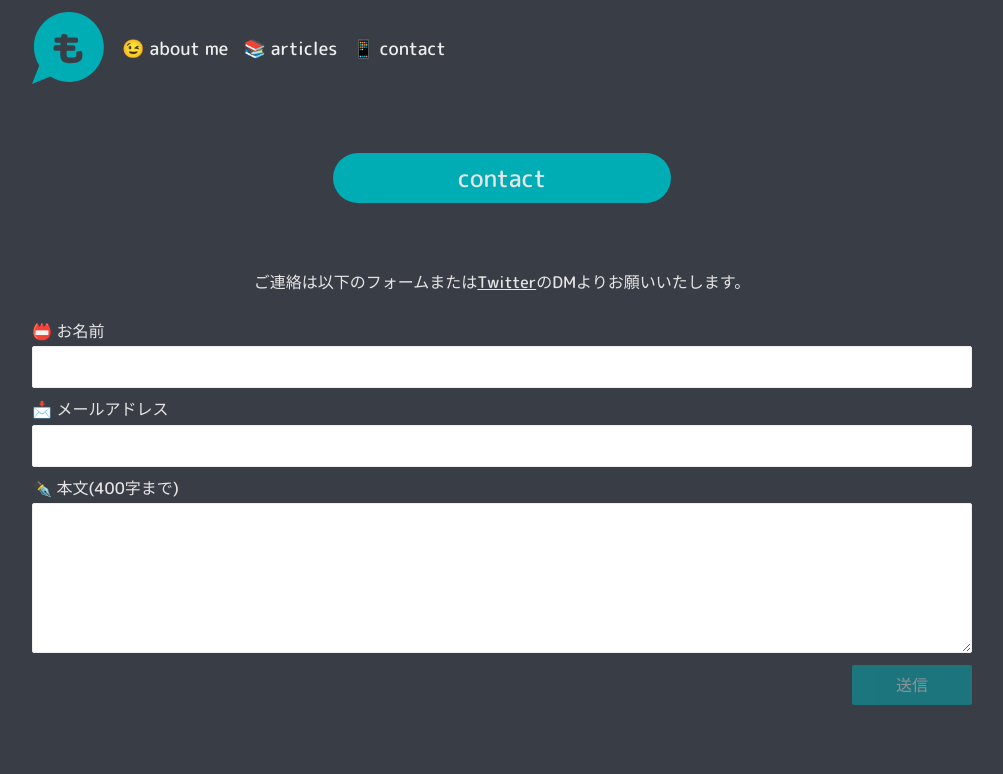
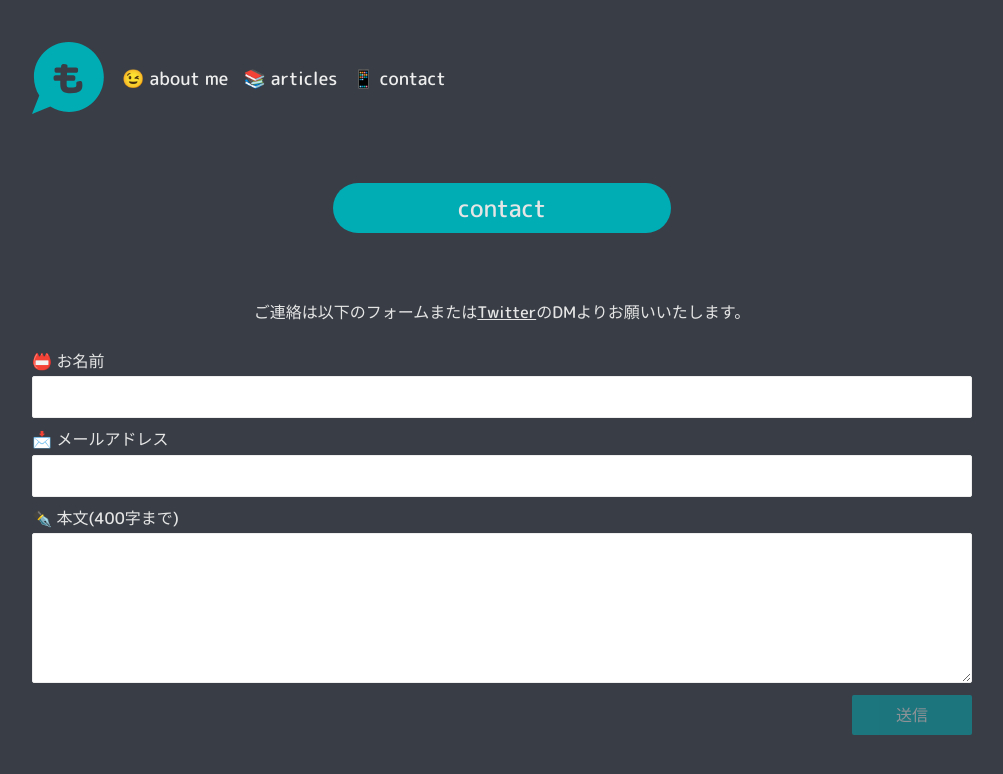
Before and after one commit to uutarou10/mogam.in, a Next.js app: page /contact in a window 1280 px wide. Shown: the top 774 px of the page, without its empty margins (138-1141 px from the left). Built offline with nearby package versions, Linux system fonts and the light colour scheme.

Commit message:
Layoutコンポーネントを作ってページのレイアウトを切り出し

```diff
--- /dev/null
+++ b/components/Layout/index.tsx
@@ -0,0 +1,28 @@
+import React from 'react';
+import styles from './layout.module.scss';
+import Head from "next/head";
+import {Navbar} from "../Navbar";
+import {PageHeader} from "../PageHeader";
+
+interface Props {
+  pageTitle: string;
+  children: React.ReactNode
+}
+
+export const Layout = ({pageTitle, children}: Props) => {
+  return (
+    <>
+      <Head>
+        <title>{pageTitle} | mogam.in</title>
+      </Head>
+
+      <div className={styles.navBarContainer}>
+        <Navbar/>
+      </div>
+      <div className={styles.pageHeader}>
+        <PageHeader title={pageTitle}/>
+      </div>
+      <main>{children}</main>
+    </>
+  );
+}
--- /dev/null
+++ b/components/Layout/layout.module.scss
@@ -0,0 +1,8 @@
+.pageHeader {
+  margin-bottom: 70px;
+}
+
+.navBarContainer {
+  margin-top: 30px;
+  margin-bottom: 54px;
+}
--- a/pages/contact/index.tsx
+++ b/pages/contact/index.tsx
@@ -4,6 +4,7 @@ import {Navbar} from "../../components/Navbar";
 import styles from "../../styles/contact.module.scss";
 import {PageHeader} from "../../components/PageHeader";
 import axios from 'axios';
+import {Layout} from "../../components/Layout";
 
 export default () => {
   const {
@@ -19,17 +20,7 @@ export default () => {
   } = useContactFormState();
 
   return (
-    <>
-      <Head>
-        <title>contact | mogam.in</title>
-      </Head>
-
-      <Navbar/>
-      <div className={styles.pageHeader}>
-        <PageHeader title={"contact"}/>
-      </div>
-
-      <main>
+      <Layout pageTitle="contact">
         <div className={styles.hintText}>
           <p>ご連絡は以下のフォームまたは<a href="https://twitter.com/mogamin3" target="_blank" rel="noopener">Twitter</a>のDMよりお願いいたします。</p>
         </div>
@@ -53,8 +44,7 @@ export default () => {
             </div>
           </form>
         </div>
-      </main>
-    </>
+      </Layout>
   );
 };
 
--- a/styles/about.module.scss
+++ b/styles/about.module.scss
@@ -1,8 +1,4 @@
-.pageHeader {
-  margin-top: 54px;
-  margin-bottom: 70px;
-}
-.main {
+.container {
   display: flex;
 }
 
--- a/styles/app.module.scss
+++ b/styles/app.module.scss
@@ -3,7 +3,6 @@
   width: 940px;
   margin: auto;
   color: #E5E5E5;
-  overflow: scroll;
 }
 
 @media screen and (max-width: 940px) {
--- a/styles/articles.module.scss
+++ b/styles/articles.module.scss
@@ -1,8 +1,3 @@
-.pageHeader {
-  margin-top: 54px;
-  margin-bottom: 30px;
-}
-
 .mediaSelector {
   display: flex;
   flex-direction: row;
--- a/styles/contact.module.scss
+++ b/styles/contact.module.scss
@@ -1,8 +1,3 @@
-.pageHeader {
-  margin-top: 54px;
-  margin-bottom: 70px;
-}
-
 .hintText {
   text-align: center;
   margin-bottom: 30px;
```
Also changed, not shown: pages/about/index.tsx (+6 -16 lines), pages/articles/index.tsx (+3 -15 lines).
